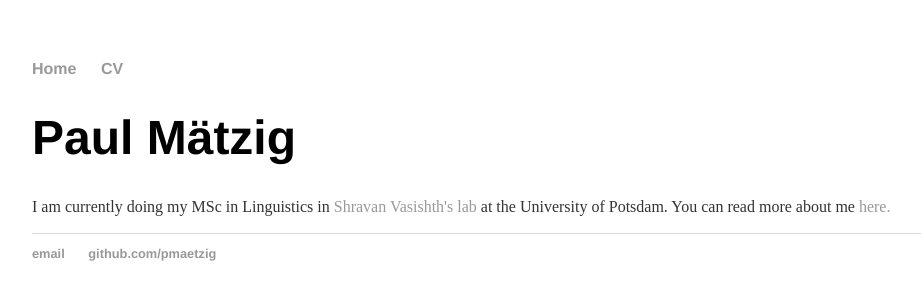
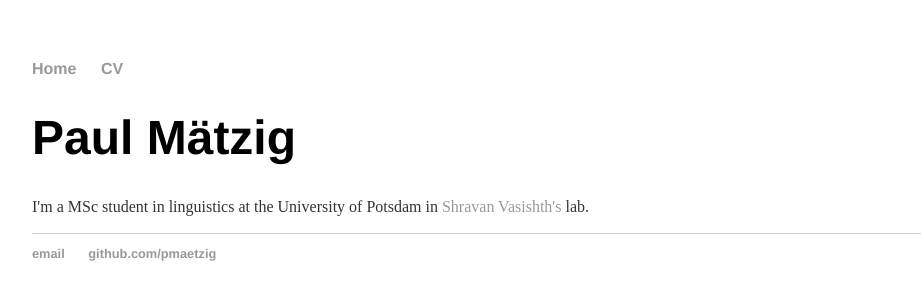
Before and after one commit to pmaetzig/pmaetzig.github.io, a Jekyll site: the page built from index.html, in a window 1280 px wide. Shown: the top 300 px of the page, without its empty margins (160-1081 px from the left). Built offline with Jekyll 4.4.1, drawn with Linux system fonts in a browser that asks for light colours.

Commit message:
updated index.html

```diff
--- a/index.html
+++ b/index.html
@@ -4,5 +4,5 @@ title: Paul Mätzig
 ---
 <div class="blurb">
   <h1>Paul Mätzig</h1>
-  <p>I am currently doing my MSc in Linguistics in <a href*"http://www.ling.uni-potsdam.de/~vasishth/">Shravan Vasishth's lab</a> at the University of Potsdam. You can read more about me <a href="/cv">here.</a></p>
+  <p>I'm a MSc student in linguistics at the University of Potsdam in <a href="http://www.ling.uni-potsdam.de/~vasishth/">Shravan Vasishth's</a> lab.</p>
 </div><!-- /.blurb -->
```
